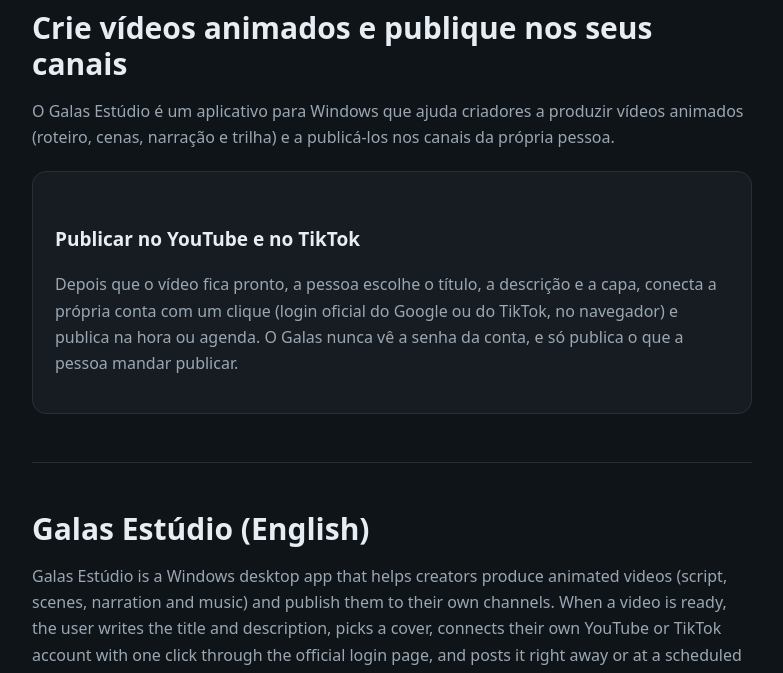
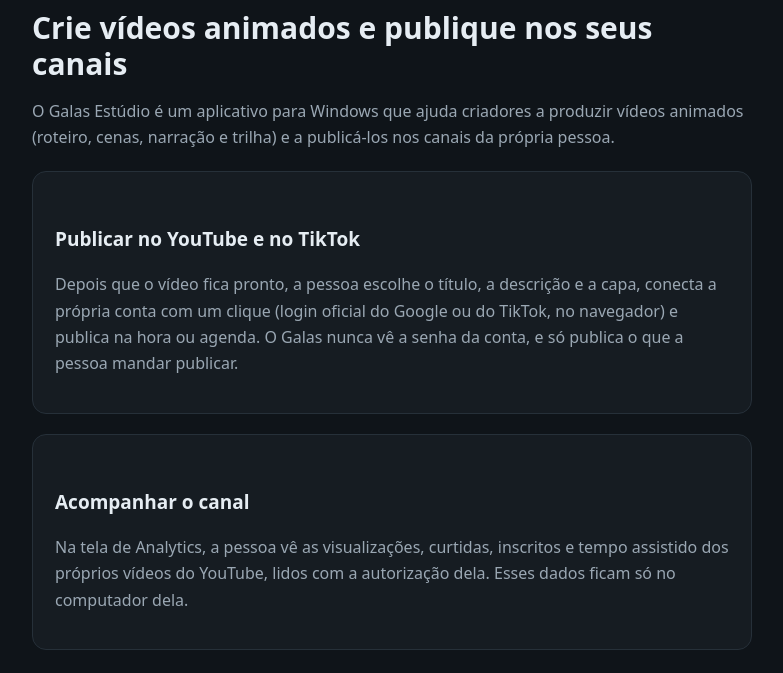
Before and after one commit to GaussNoob/galas-estudio-atualizacoes, a plain HTML site: page docs/index.html in a window 1280 px wide. Shown: the part 118-791 px from the top of the page, without its empty margins (248-1031 px from the left). Drawn offline with Linux system fonts and the light colour scheme.

Commit message:
Site: index com YouTube Analytics e Uso Limitado do Google

```diff
--- a/docs/index.html
+++ b/docs/index.html
@@ -21,9 +21,14 @@
     <p>Depois que o vídeo fica pronto, a pessoa escolhe o título, a descrição e a capa, conecta a própria conta com um clique (login oficial do Google ou do TikTok, no navegador) e publica na hora ou agenda. O Galas nunca vê a senha da conta, e só publica o que a pessoa mandar publicar.</p>
   </div>
 
+  <div class="cartao">
+    <h2>Acompanhar o canal</h2>
+    <p>Na tela de Analytics, a pessoa vê as visualizações, curtidas, inscritos e tempo assistido dos próprios vídeos do YouTube, lidos com a autorização dela. Esses dados ficam só no computador dela.</p>
+  </div>
+
   <hr>
   <h1 lang="en">Galas Estúdio (English)</h1>
-  <p lang="en">Galas Estúdio is a Windows desktop app that helps creators produce animated videos (script, scenes, narration and music) and publish them to their own channels. When a video is ready, the user writes the title and description, picks a cover, connects their own YouTube or TikTok account with one click through the official login page, and posts it right away or at a scheduled time. The app never sees the user's password and only posts what the user explicitly asks it to post.</p>
+  <p lang="en">Galas Estúdio is a Windows desktop app that helps creators produce animated videos (script, scenes, narration and music) and publish them to their own channels. When a video is ready, the user writes the title and description, picks a cover, connects their own YouTube or TikTok account with one click through the official login page, and posts it right away or at a scheduled time. The app never sees the user's password and only posts what the user explicitly asks it to post. On the Analytics screen, users can see views, likes, subscribers and watch time for their own YouTube videos, read with their authorization and stored only on their computer.</p>
 
   <footer>Galas Estúdio · <a href="termos.html">Termos / Terms</a> · <a href="privacidade.html">Privacidade / Privacy</a> · <a href="https://github.com/GaussNoob/galas-estudio-atualizacoes/issues">Contato / Contact</a></footer>
 </main>
```
